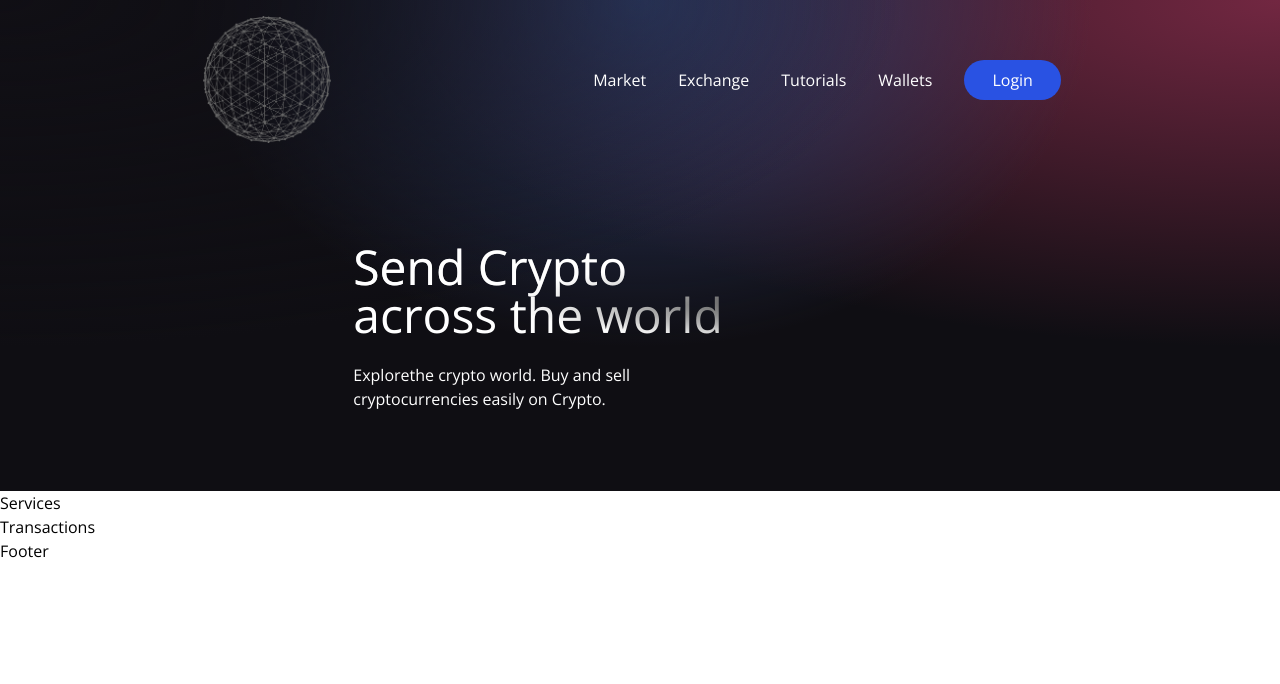
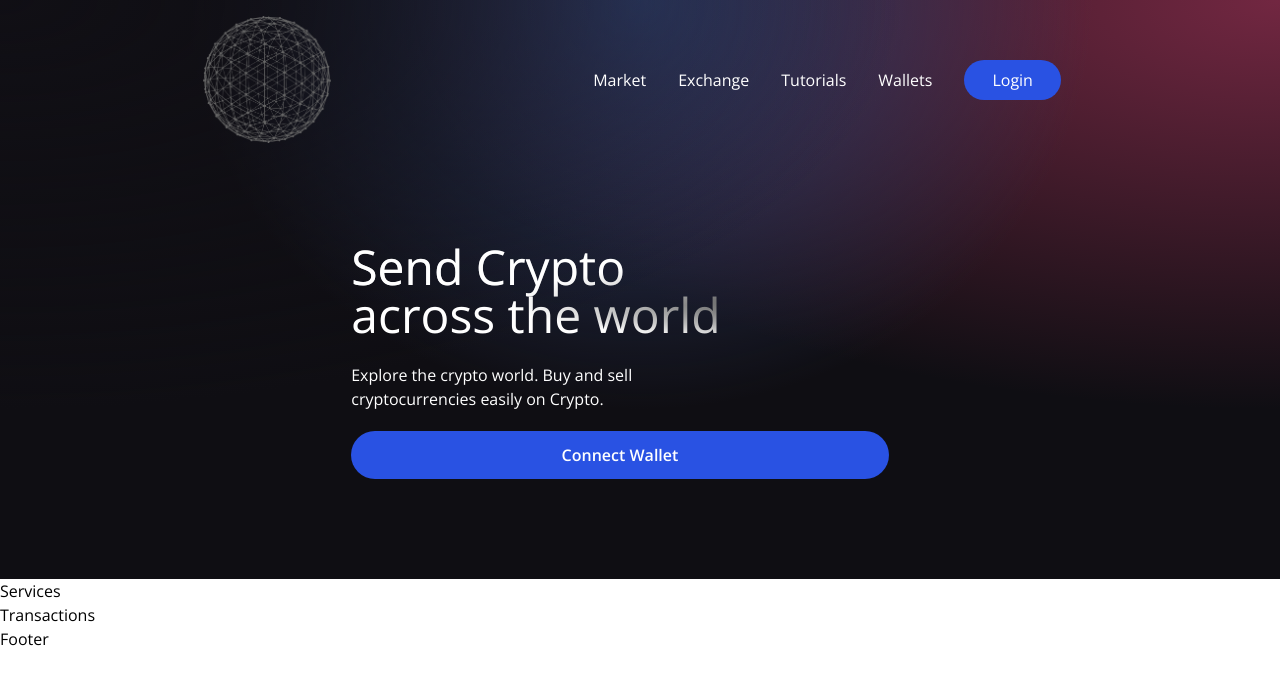
Before and after one commit to MaximEYakovlev/Web-3.0-App, a React (Vite) app in the folder client/: page / in a window 1280 px wide. Shown: the top 684 px of the page. Built offline with nearby package versions, Linux system fonts and the light colour scheme.

Commit message:
client / Welcome.jsx: added a button

```diff
--- a/client/src/components/Welcome.jsx
+++ b/client/src/components/Welcome.jsx
@@ -4,6 +4,8 @@ import { BsInfoCircle } from "react-icons/bs";
 import { Loader } from "./";
 
 const Welcome = () => {
+  const connectWallet = () => {};
+
   return (
     <div className="flex w-full justify-center items-center">
       <div className="flex md:flex-row flex-col items-start justify-between md:p-20 py-12 px-4">
@@ -12,9 +14,16 @@ const Welcome = () => {
             Send Crypto <br /> across the world
           </h1>
           <p className="text-left mt-5 text-white font-light md:w-9/12 w-11/12 text-base">
-            Explorethe crypto world. Buy and sell cryptocurrencies easily on
+            Explore the crypto world. Buy and sell cryptocurrencies easily on
             Crypto.
           </p>
+          <button
+            type="button"
+            onClick={connectWallet}
+            className="flex flex-row justify-center items-center my-5 bg-[#2952e3] p-3 rounded-full cursor-pointer hover:bg-[#2546bd]"
+          >
+            <p className="text-white text-base font-semibold">Connect Wallet</p>
+          </button>
         </div>
       </div>
     </div>
```
